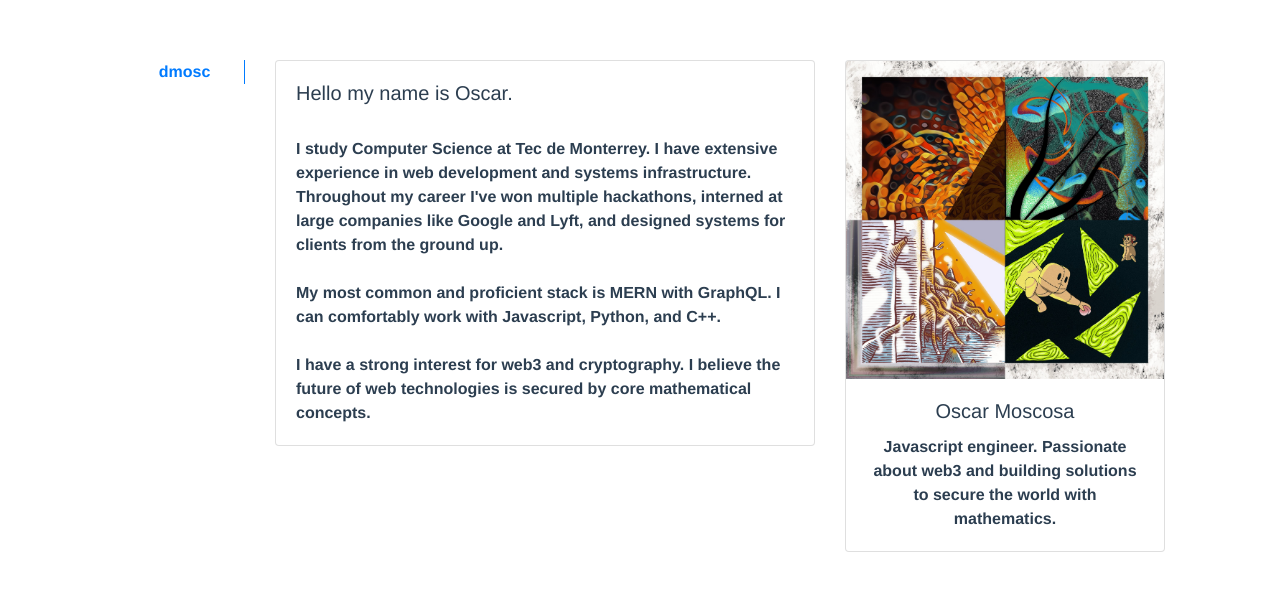
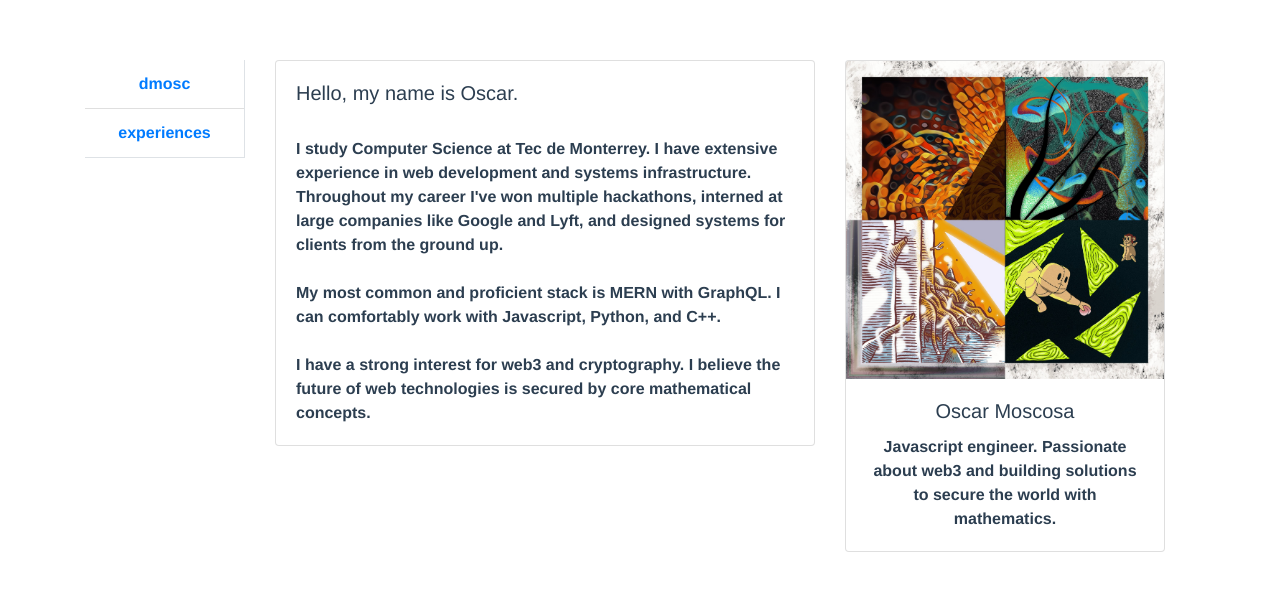
Before and after one commit to dmosc/cv-v2, a Vue app: page /#/ in a window 1280 px wide. Shown: the top 590 px of the page. Built offline with nearby package versions, Linux system fonts and the light colour scheme.

Commit message:
Add experiences view.

```diff
--- a/public/index.css
+++ b/public/index.css
@@ -23,21 +23,3 @@
   margin-top: 20px;
   margin-left: 20px;
 }
-
-.middle-container {
-  width: 100%;
-  text-align: left;
-}
-
-.guest-name-input {
-  padding: 20px;
-  width: 100%;
-  border-top: none;
-  border-left: none;
-  border-right: none;
-  border-radius: 0px;
-}
-
-.guest-name-input:focus {
-  box-shadow: none;
-}
--- /dev/null
+++ b/src/components/HomeExperience.vue
@@ -0,0 +1,13 @@
+<template>
+<div>Experiencies</div>
+</template>
+
+<script>
+export default {
+  name: "HomeExperience"
+}
+</script>
+
+<style scoped>
+
+</style>
--- a/src/components/HomeMain.vue
+++ b/src/components/HomeMain.vue
@@ -1,7 +1,6 @@
 <template>
-  <div class="card middle-container">
   <h5 class="card-title middle-title-container">
-      Hello my name is Oscar.
+    Hello, my name is Oscar.
   </h5>
   <div class="card-body">
     I study Computer Science at Tec de Monterrey. I have extensive
@@ -19,7 +18,6 @@
     future of web technologies is secured by core mathematical
     concepts.
   </div>
-  </div>
 </template>
 
 <script>
--- a/src/components/Layout.vue
+++ b/src/components/Layout.vue
@@ -5,7 +5,9 @@
         <SideMenu/>
       </div>
       <div class="col-sm-6">
-        <router-view/>
+        <div class="card middle-container">
+          <router-view/>
+        </div>
       </div>
       <div class="col-sm">
         <PresentationCard/>
@@ -46,3 +48,10 @@ export default {
   }
 }
 </script>
+
+<style scoped>
+.middle-container {
+  width: 100%;
+  text-align: left;
+}
+</style>
--- a/src/components/SideMenu.vue
+++ b/src/components/SideMenu.vue
@@ -1,7 +1,10 @@
 <template>
-  <ul class="border-right border-primary">
-    <router-link to="/" class="nav-item main-menu-item">
+  <ul class="list-group list-group-flush border-bottom border-right">
+    <router-link to="/" class="list-group-item list-group-item-link">
       dmosc
+    </router-link>
+    <router-link to="/experiences" class="list-group-item list-group-item-link">
+      experiences
     </router-link>
   </ul>
 </template>
@@ -13,15 +16,13 @@ export default {
 </script>
 
 <style scoped>
-.main-menu-item {
-  width: 100%;
+.list-group-item-link {
   text-align: center;
   text-decoration: none;
 }
 
-.main-menu-item:hover {
+.list-group-item-link:hover {
   cursor: pointer;
-  background-color: blue;
-  color: white;
+  font-weight: bolder;
 }
 </style>
--- a/src/router/index.js
+++ b/src/router/index.js
@@ -5,6 +5,11 @@ const routes = [
     path: '/',
     name: 'home',
     component: () => import("@/components/HomeMain")
+  },
+  {
+    path: '/experiences',
+    name: 'experiences',
+    component: () => import("@/components/HomeExperience")
   },
 ]
 
```
Lines whose indentation alone changed are shown as unchanged.
